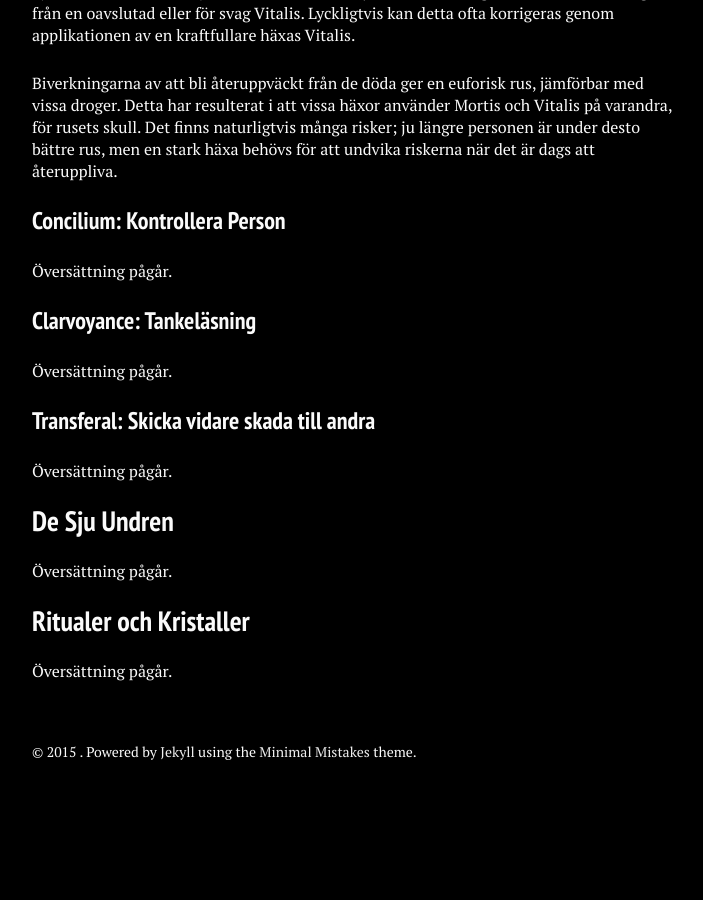
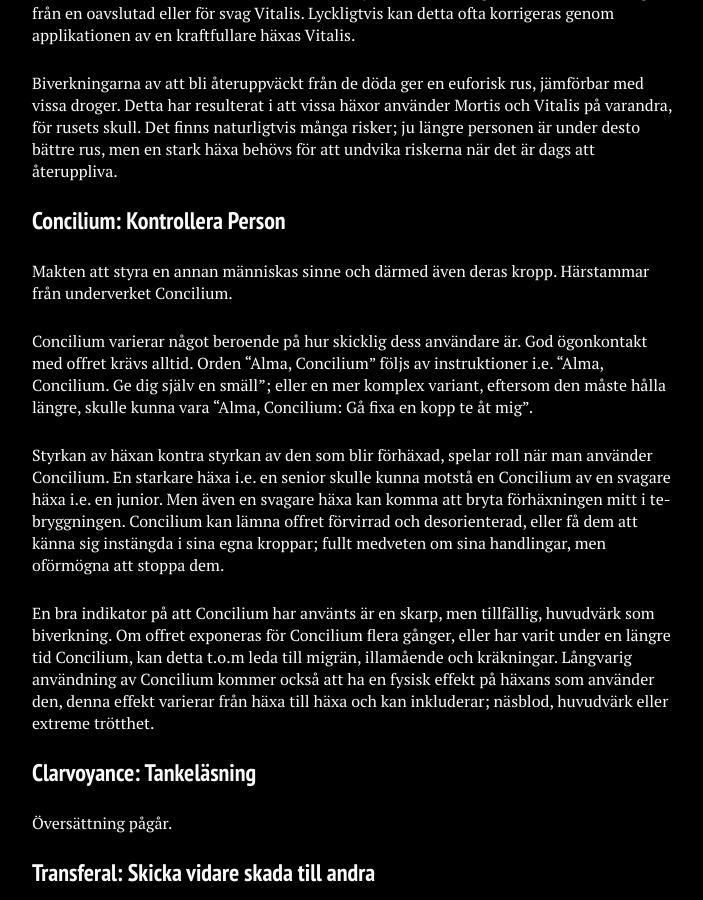
Before and after one commit to stanislavb/www.coven.nu, a Jekyll site: the page built from fiktion/index.md, in a window 1280 px wide and 900 px high, scrolled down 2815 px. Shown: the whole window, without its empty margins (288-991 px from the left). Built offline with Jekyll 4.4.1, drawn with Linux system fonts in a browser that asks for light colours; nearby versions of some CDN libraries; before the commit the page ends 3625 px from its top, so only the background shows below that.

Commit message:
Update index.md

```diff
--- a/fiktion/index.md
+++ b/fiktion/index.md
@@ -65,7 +65,13 @@ Biverkningarna av att bli återuppväckt från de döda ger en euforisk rus, jä
 
 ### Concilium: Kontrollera Person
 
-Översättning pågår.
+Makten att styra en annan människas sinne och därmed även deras kropp. Härstammar från underverket Concilium.
+
+Concilium varierar något beroende på hur skicklig dess användare är. God ögonkontakt med offret krävs alltid. Orden "Alma, Concilium" följs av instruktioner i.e. "Alma, Concilium. Ge dig själv en smäll"; eller en mer komplex variant, eftersom den måste hålla längre, skulle kunna vara "Alma, Concilium: Gå fixa en kopp te åt mig".
+
+Styrkan av häxan kontra styrkan av den som blir förhäxad, spelar roll när man använder Concilium. En starkare häxa i.e. en senior skulle kunna motstå en Concilium av en svagare häxa i.e. en junior. Men även en svagare häxa kan komma att bryta förhäxningen mitt i te-bryggningen. Concilium kan lämna offret förvirrad och desorienterad, eller få dem att känna sig instängda i sina egna kroppar; fullt medveten om sina handlingar, men oförmögna att stoppa dem.
+
+En bra indikator på att Concilium har använts är en skarp, men tillfällig, huvudvärk som biverkning. Om offret exponeras för Concilium flera gånger, eller har varit under en längre tid Concilium, kan detta t.o.m leda till migrän, illamående och kräkningar. Långvarig användning av Concilium kommer också att ha en fysisk effekt på häxans som använder den, denna effekt varierar från häxa till häxa och kan inkluderar; näsblod, huvudvärk eller extreme trötthet.
 
 ### Clarvoyance: Tankeläsning
 
```
